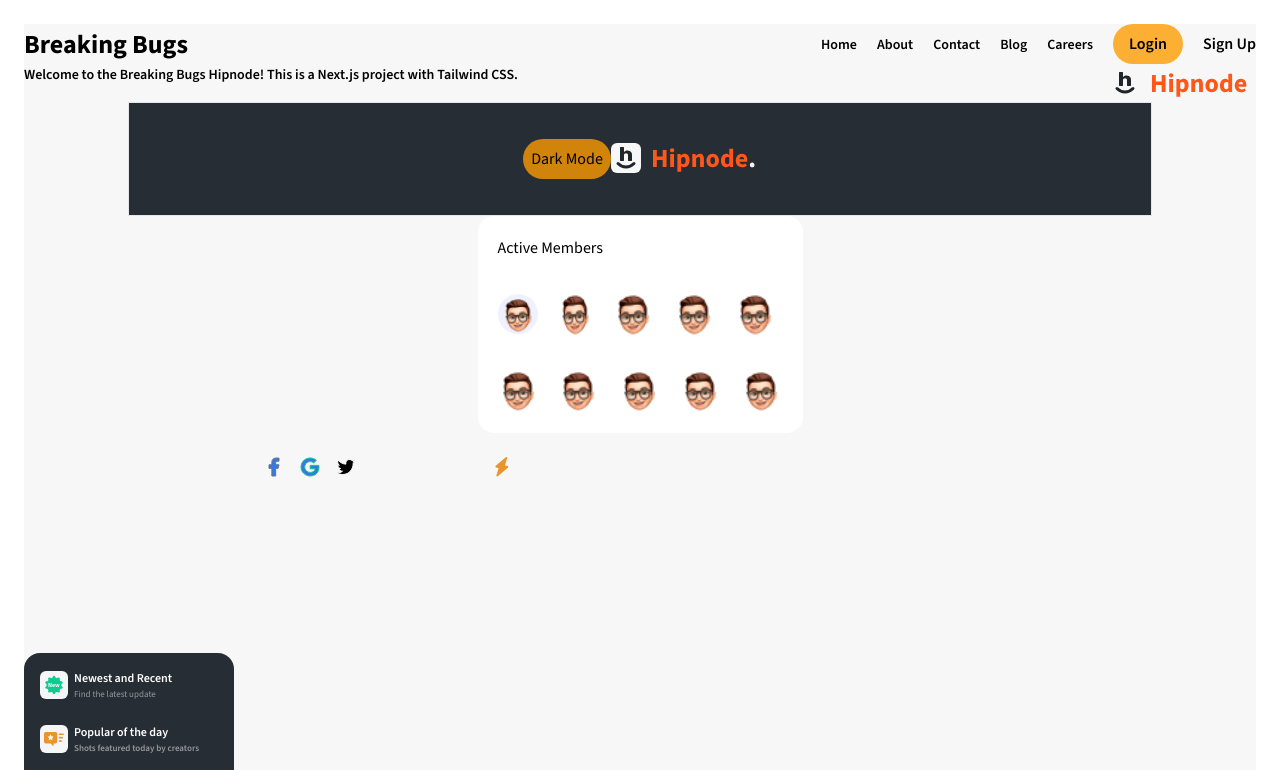
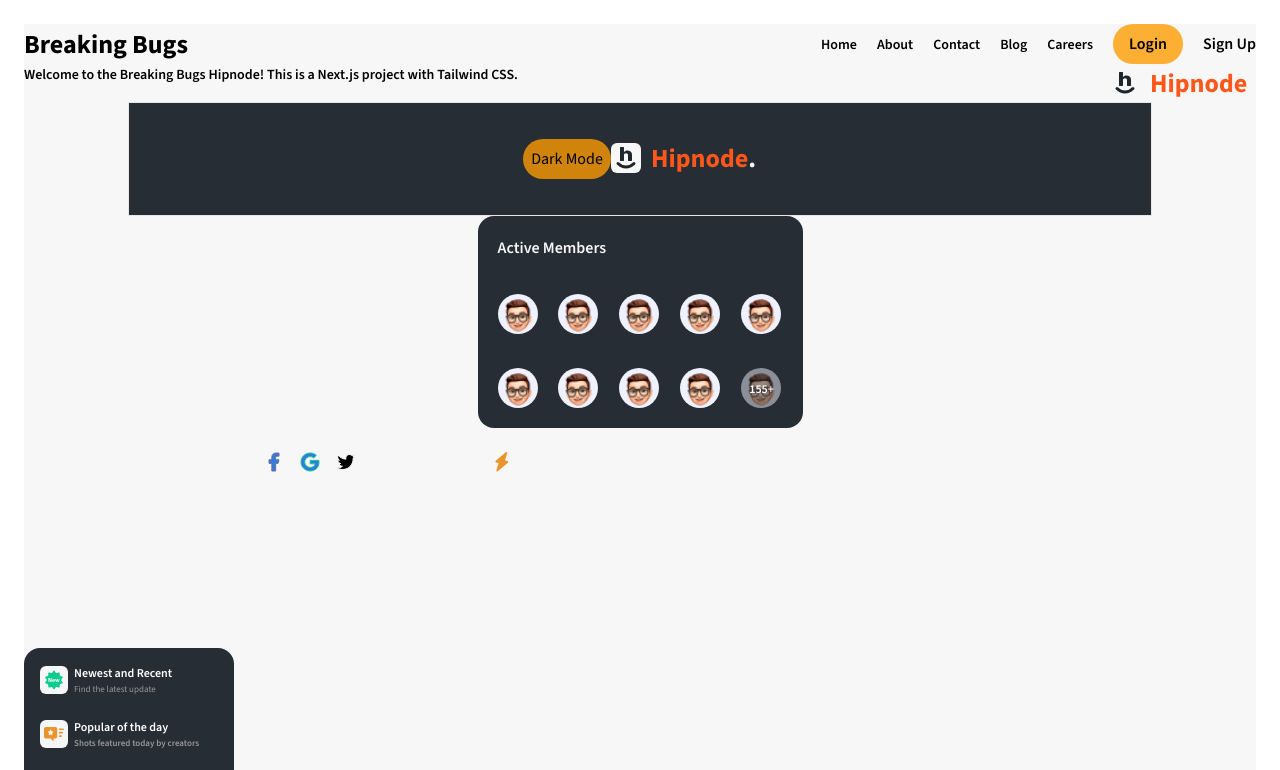
Before and after one commit to KamsiyonnaObi/Hip-node, a Next.js app: page / in a window 1280 px wide. Shown: the top 770 px of the page. Built offline with nearby package versions, Linux system fonts and the light colour scheme; no server answers.

Commit message:
feat: Active Memebers

```diff
--- a/app/page.tsx
+++ b/app/page.tsx
@@ -118,7 +118,7 @@ export default function Home() {
           </div>
         </div>
         <div className="flex justify-center">
-          <ActiveMembers />
+          <ActiveMembers avatar={"/Avatar.png"} />
         </div>
         <div className="flex w-[500px] flex-wrap gap-4 py-6">
           <FillIcon.Rocket />
--- a/components/group/ActiveMembers.tsx
+++ b/components/group/ActiveMembers.tsx
@@ -1,35 +1,114 @@
 import Image from "next/image";
 import React from "react";
 
-type Props = {};
+type Props = { avatar: string };
 
-const ActiveMembers = (props: Props) => {
+const ActiveMembers = ({ avatar }: Props) => {
   return (
-    <div className="flex w-[20.3125rem] flex-col gap-[0.625rem] rounded-[1rem] bg-background p-[1.25rem]">
+    <div className="flex w-[20.3125rem] flex-col gap-[0.625rem] rounded-[1rem] bg-background p-[1.25rem] dark:bg-dark3">
       <div>
-        <h2>Active Members</h2>
+        <h2 className="display-semibold text-secondary2 dark:text-background2">
+          Active Members
+        </h2>
       </div>
       <div className="my-[1.5rem] flex gap-[1.31rem]">
         <div className="h-[2.5rem] w-[2.5rem] rounded-full bg-purple10">
           <Image
-            src="/Avatar.png"
+            src={avatar}
             width={34}
             height={34}
             alt="Avatar"
             className="m-auto mt-1"
           />
         </div>
-        <Image src="/Avatar.png" width={34} height={34} alt="Avatar" />
-        <Image src="/Avatar.png" width={40} height={40} alt="Avatar" />
-        <Image src="/Avatar.png" width={40} height={40} alt="Avatar" />
-        <Image src="/Avatar.png" width={40} height={40} alt="Avatar" />
+        <div className="h-[2.5rem] w-[2.5rem] rounded-full bg-purple10">
+          <Image
+            src={avatar}
+            width={34}
+            height={34}
+            alt="Avatar"
+            className="m-auto mt-1"
+          />
+        </div>
+        <div className="h-[2.5rem] w-[2.5rem] rounded-full bg-purple10">
+          <Image
+            src={avatar}
+            width={34}
+            height={34}
+            alt="Avatar"
+            className="m-auto mt-1"
+          />
+        </div>
+        <div className="h-[2.5rem] w-[2.5rem] rounded-full bg-purple10">
+          <Image
+            src={avatar}
+            width={34}
+            height={34}
+            alt="Avatar"
+            className="m-auto mt-1"
+          />
+        </div>
+        <div className="h-[2.5rem] w-[2.5rem] rounded-full bg-purple10">
+          <Image
+            src={avatar}
+            width={34}
+            height={34}
+            alt="Avatar"
+            className="m-auto mt-1"
+          />
+        </div>
       </div>
       <div className="flex gap-[1.31rem]">
-        <Image src="/Avatar.png" width={40} height={40} alt="Avatar" />
-        <Image src="/Avatar.png" width={40} height={40} alt="Avatar" />
-        <Image src="/Avatar.png" width={40} height={40} alt="Avatar" />
-        <Image src="/Avatar.png" width={40} height={40} alt="Avatar" />
-        <Image src="/Avatar.png" width={40} height={40} alt="Avatar" />
+        <div className="h-[2.5rem] w-[2.5rem] rounded-full bg-purple10">
+          <Image
+            src={avatar}
+            width={34}
+            height={34}
+            alt="Avatar"
+            className="m-auto mt-1"
+          />
+        </div>
+        <div className="h-[2.5rem] w-[2.5rem] rounded-full bg-purple10">
+          <Image
+            src={avatar}
+            width={34}
+            height={34}
+            alt="Avatar"
+            className="m-auto mt-1"
+          />
+        </div>
+        <div className="h-[2.5rem] w-[2.5rem] rounded-full bg-purple10">
+          <Image
+            src={avatar}
+            width={34}
+            height={34}
+            alt="Avatar"
+            className="m-auto mt-1"
+          />
+        </div>
+        <div className="h-[2.5rem] w-[2.5rem] rounded-full bg-purple10">
+          <Image
+            src={avatar}
+            width={34}
+            height={34}
+            alt="Avatar"
+            className="m-auto mt-1"
+          />
+        </div>
+        <div>
+          <div className="absolute h-[2.5rem] w-[2.5rem] rounded-full bg-purple10 fill-blueblack10 opacity-[.5]">
+            <Image
+              src={avatar}
+              width={34}
+              height={34}
+              alt="Avatar"
+              className="m-auto mt-1"
+            />
+          </div>
+          <p className="caption-semibold relative flex pl-2 pt-3 text-background">
+            155+
+          </p>
+        </div>
       </div>
     </div>
   );
--- /dev/null
+++ b/components/group/RecentMdeia.tsx
@@ -0,0 +1,17 @@
+import React from "react";
+
+type Props = {};
+
+const RecentMdeia = (props: Props) => {
+  return (
+    <div className="flex w-[20.3125rem] flex-col gap-[0.625rem] rounded-[1rem] bg-background p-[1.25rem] dark:bg-dark3">
+      <div>
+        <h2 className="display-semibold text-secondary2 dark:text-background2">
+          Recent Media
+        </h2>
+      </div>
+    </div>
+  );
+};
+
+export default RecentMdeia;
```
